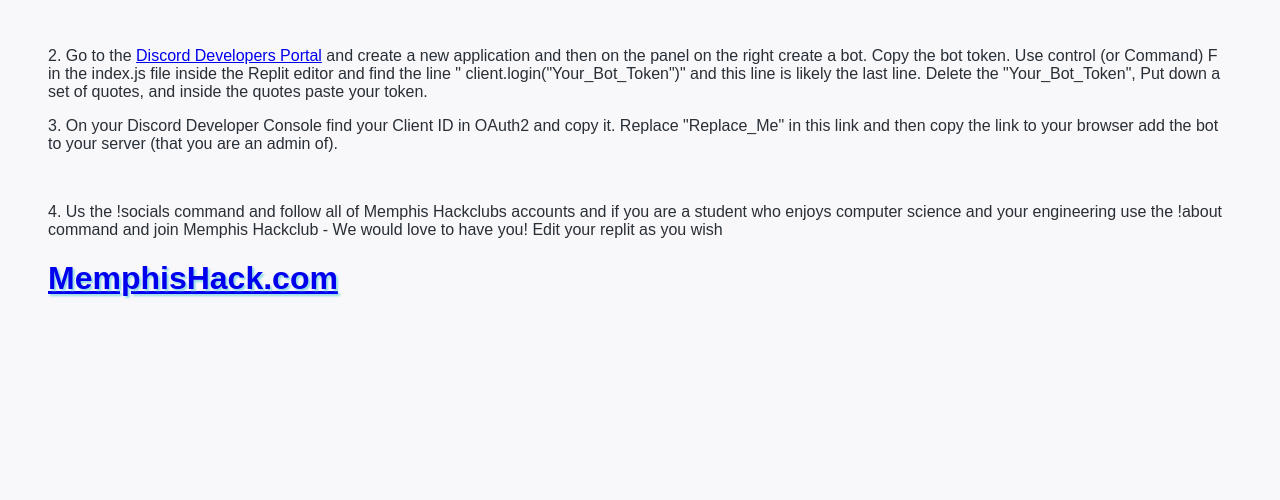
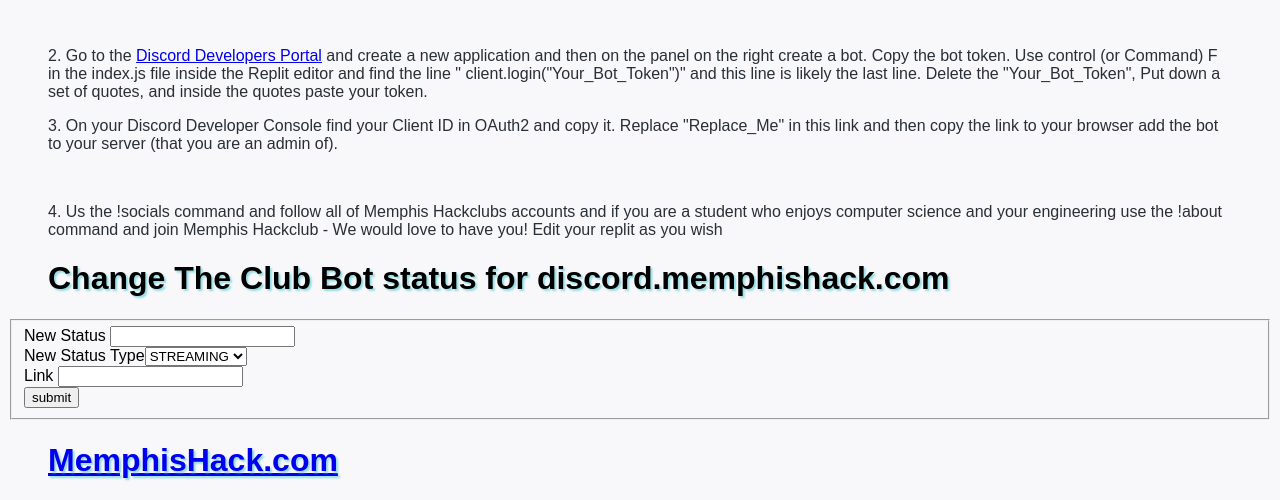
Before and after one commit to Memphis-Hackclub/the-club-discord-bot, a plain HTML site: page index.html in a window 1280 px wide. Shown: the part 639-1139 px from the top of the page. Before the commit the page ends 958 px from the top, so only its background shows below. Drawn offline with Linux system fonts and the light colour scheme; a web font is replaced by a local one.

Commit message:
adding the form for changing the status

```diff
--- a/index.html
+++ b/index.html
@@ -118,7 +118,28 @@
 <p>3. On your Discord Developer Console find your Client ID in OAuth2 and copy it. Replace "Replace_Me" in this link and then copy the link to your browser add the bot to your server (that you are an admin of).</p>
 <br>
 <p>4. Us the !socials command and follow all of Memphis Hackclubs accounts and if you are a student who enjoys computer science and your engineering use the !about command and join Memphis Hackclub - We would love to have you! Edit your replit as you wish</p>
+
+<h1>Change The Club Bot status for discord.memphishack.com</h1>
+<form method="POST" action="/status">
+<fieldset>
+<label>New Status<label> <input name="status"><br>
+<label>New Status Type</label><select name="type">
+	<option>STREAMING
+	<option>WATCHING
+  <option>LISTENING
+  <option>PLAYING
+  <option>NONE
+</select><br>
+<label>Link<label> <input name="link" type="url"><br>
+<input type="submit" value="submit" />
+
+</fieldset>
+</form>
+
 <h1><a href="http://memphishack.com" target="_blank">MemphisHack.com</a>
+
+
+
 
   </body>
 </html>
```
